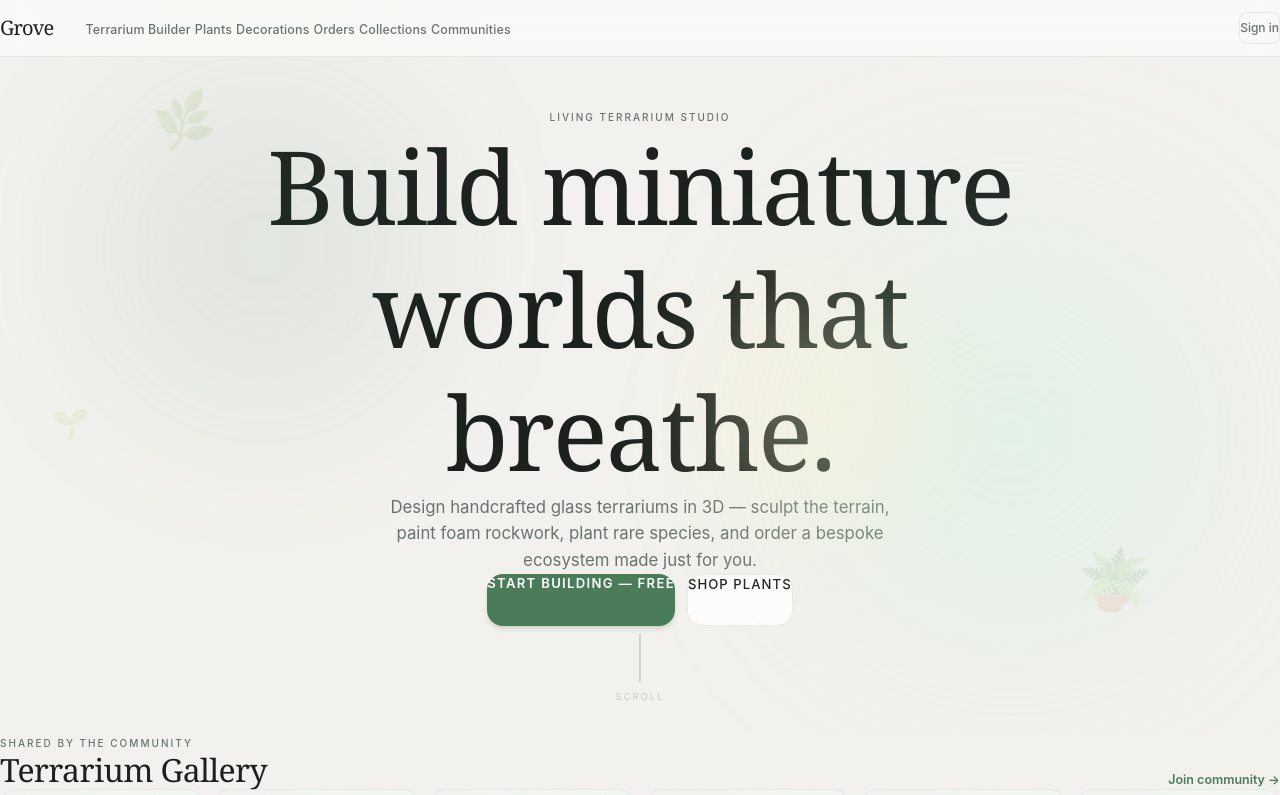
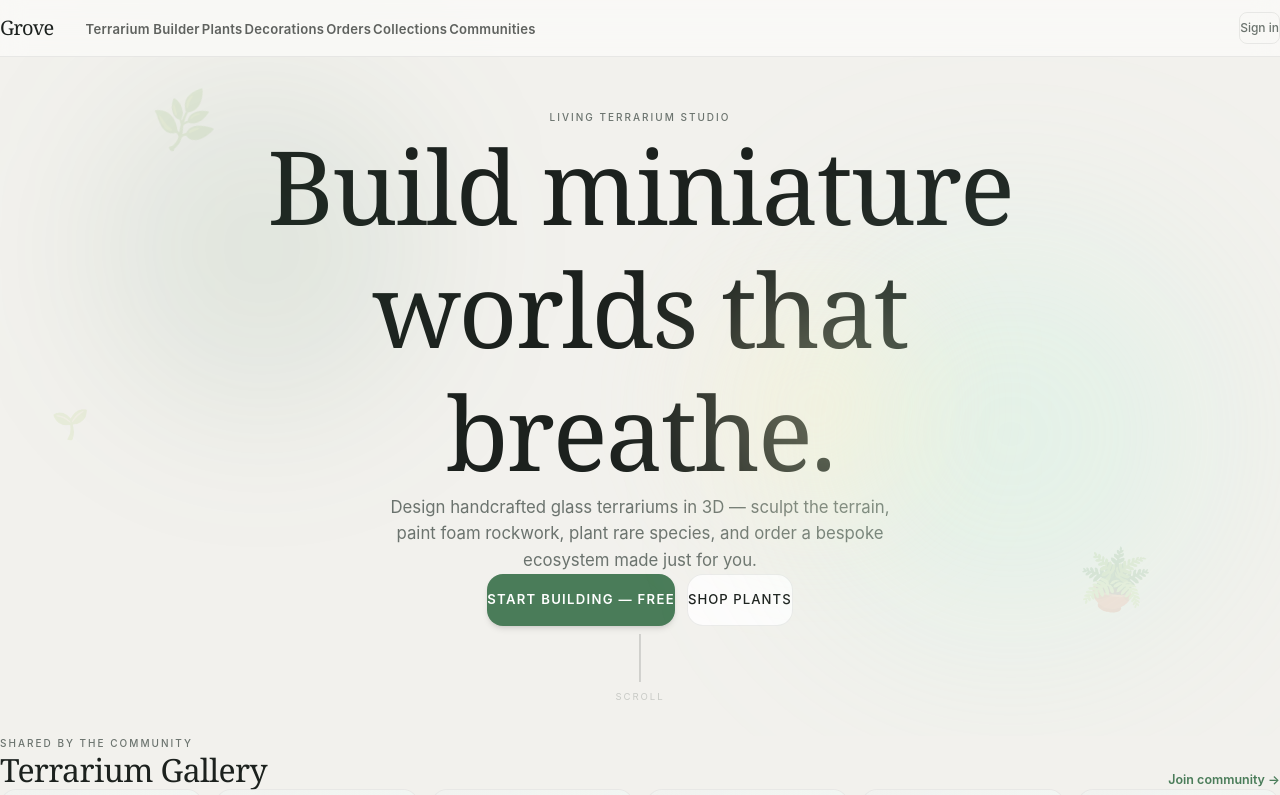
Before and after one commit to zimosi/Grove, a Next.js app: page / in a window 1280 px wide. Shown: the top 795 px of the page. Built offline with nearby package versions, Linux system fonts and the light colour scheme.

Commit message:
Fix navbar link spacing/weight and vertically center hero button text

```diff
--- a/src/app/page.tsx
+++ b/src/app/page.tsx
@@ -58,13 +58,13 @@ export default function HomePage() {
         <div className="flex flex-wrap gap-3 justify-center">
           <Link
             href="/builder"
-            className="h-13 px-8 rounded-2xl bg-grove-sage text-white text-[0.82rem] tracking-[0.1em] uppercase font-semibold hover:bg-grove-moss shadow-md active:scale-[0.98] transition-all duration-200"
+            className="inline-flex items-center h-13 px-8 rounded-2xl bg-grove-sage text-white text-[0.82rem] tracking-[0.1em] uppercase font-semibold hover:bg-grove-moss shadow-md active:scale-[0.98] transition-all duration-200"
           >
             Start Building — Free
           </Link>
           <Link
             href="/plants"
-            className="h-13 px-8 rounded-2xl border border-grove-border bg-white/80 text-grove-text text-[0.82rem] tracking-[0.08em] uppercase font-medium hover:border-grove-sage/40 hover:bg-white transition-all duration-200"
+            className="inline-flex items-center h-13 px-8 rounded-2xl border border-grove-border bg-white/80 text-grove-text text-[0.82rem] tracking-[0.08em] uppercase font-medium hover:border-grove-sage/40 hover:bg-white transition-all duration-200"
           >
             Shop Plants
           </Link>
--- a/src/components/nav/Navbar.tsx
+++ b/src/components/nav/Navbar.tsx
@@ -27,7 +27,7 @@ export default function Navbar() {
         </Link>
 
         {/* Links */}
-        <ul className="flex items-center gap-1 flex-1">
+        <ul className="flex items-center gap-0.5 flex-1">
           {NAV_LINKS.map(({ href, label }) => {
             const active = pathname === href || pathname.startsWith(href + "/");
             return (
@@ -35,10 +35,10 @@ export default function Navbar() {
                 <Link
                   href={href}
                   className={[
-                    "relative px-3 py-1.5 rounded-lg text-[0.78rem] tracking-[0.01em] font-medium transition-colors",
+                    "relative px-4 py-1.5 rounded-lg text-[0.82rem] tracking-[0.02em] font-semibold transition-colors",
                     active
                       ? "text-grove-sage bg-grove-sage/8"
-                      : "text-grove-muted hover:text-grove-text hover:bg-grove-forest/60",
+                      : "text-grove-text/70 hover:text-grove-text hover:bg-grove-forest/60",
                   ].join(" ")}
                 >
                   {label}
```
